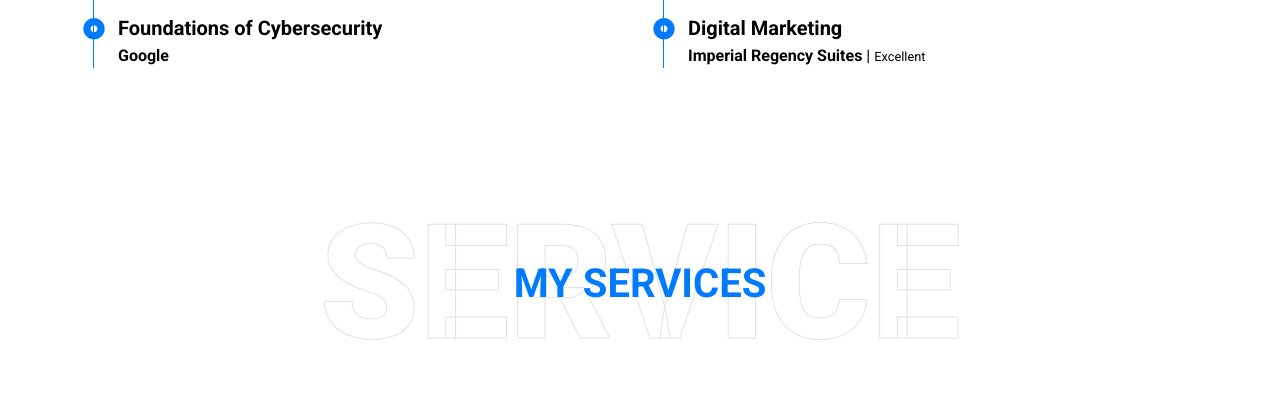
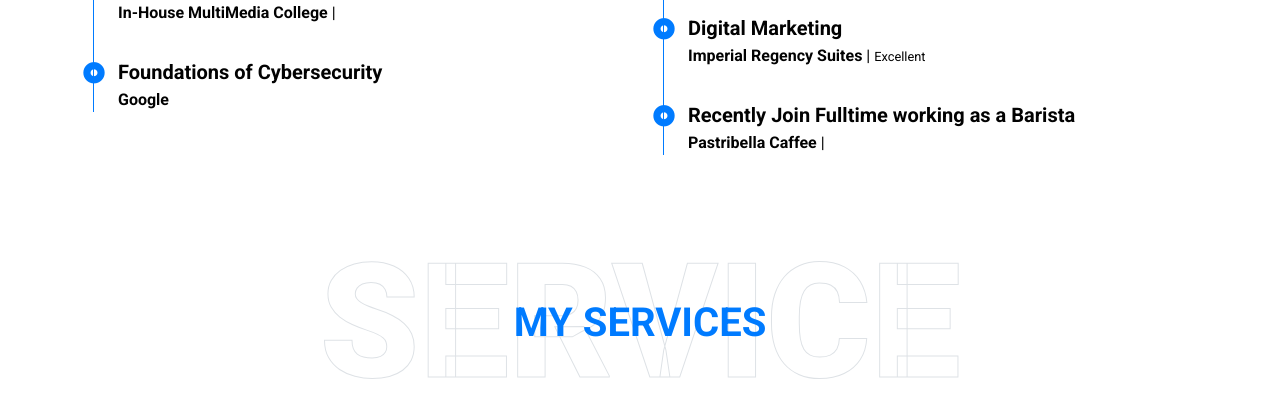
Before and after one commit to Mazed124/Mazed, a plain HTML site: page index.html in a window 1280 px wide. Shown: the part 2741-3152 px from the top of the page. Drawn offline with nearby package versions, Linux system fonts and the light colour scheme.

Commit message:
Update index.html

```diff
--- a/index.html
+++ b/index.html
@@ -240,6 +240,11 @@
                             <h5 class="font-weight-bold mb-1">Digital Marketing</h5>
                             <p class="mb-2"><strong>Imperial Regency Suites</strong> | <small> Excellent</small></p>
                             <p></p>
+
+                            <div class="position-relative ex-me mb-4">
+                            <i class="far fa-dot-circle text-primary position-absolute" style="top: 2px;left: -35px;  font-size: 22px;"></i>
+                            <h5 class="font-weight-bold mb-1">Recently Join Fulltime working as a Barista </h5>
+                            <p class="mb-2"><strong>Pastribella Caffee</strong> | </p>
                         </div>
                     </div>
                 </div>
```
